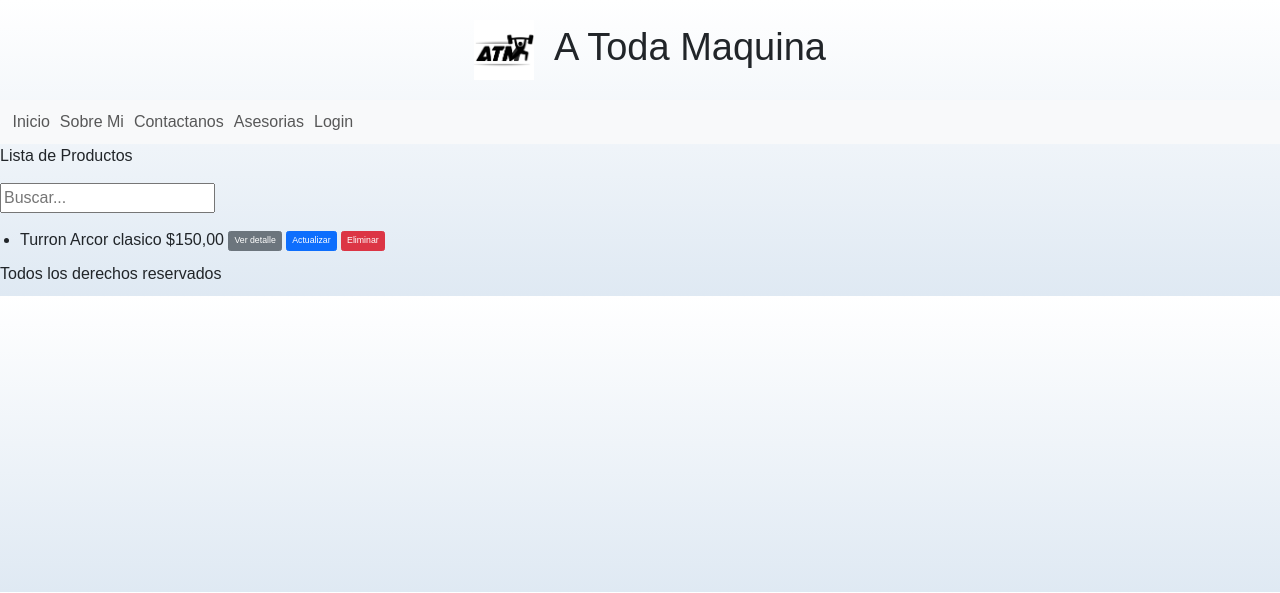
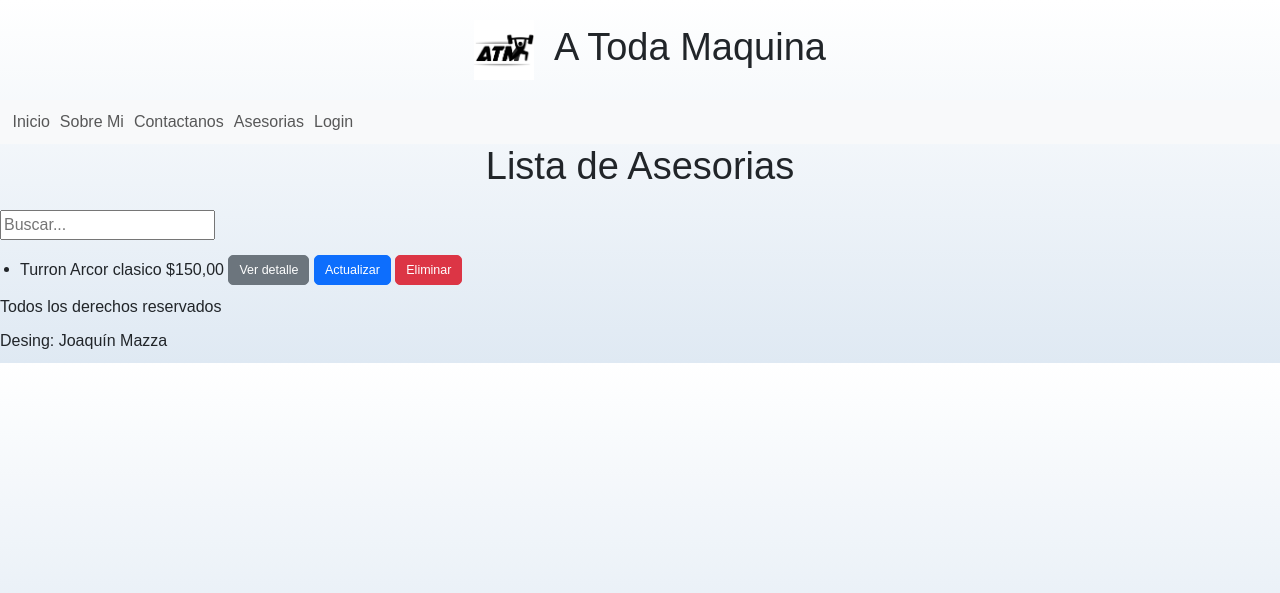
Before and after one commit to JoacoMazza/ATodaMaquina, a Django app: page /producto/producto/list/ in a window 1280 px wide. Shown: the top 593 px of the page. Run offline with Django 4.2, Linux system fonts and the light colour scheme; data comes from the database, SQL or seed files in the repository.

Commit message:
modificacion de titulos y creado el about

```diff
--- a/project/apps/Home/templates/Home/footer.html
+++ b/project/apps/Home/templates/Home/footer.html
@@ -1,4 +1,5 @@
 
 <footer>
     <p>Todos los derechos reservados</p>
+    <p>Desing: Joaquín Mazza</p>
 </footer>
--- a/project/apps/Home/templates/Home/index.html
+++ b/project/apps/Home/templates/Home/index.html
@@ -2,7 +2,7 @@
     {% load static %}
 
     {% block BASE_CONTENIDO %}
-        {% block INDEX_TITULO %} Pagina Principal {% endblock INDEX_TITULO %}
+        {% block INDEX_TITULO %} <h1>Pagina Principal</h1> {% endblock INDEX_TITULO %}
         {% block INDEX_CONTENIDO %}
 
             {% if user.is_authenticated %}
--- a/project/apps/Home/templates/Home/login.html
+++ b/project/apps/Home/templates/Home/login.html
@@ -1,8 +1,6 @@
 {% extends 'Home/index.html' %}
 
-    {% block INDEX_TITULO %}
-    Login
-    {% endblock INDEX_TITULO %}
+    {% block INDEX_TITULO %} <h1>Login</h1> {% endblock INDEX_TITULO %}
 
     {% block INDEX_CONTENIDO %}
 
--- a/project/apps/Home/templates/Home/navbar.html
+++ b/project/apps/Home/templates/Home/navbar.html
@@ -10,7 +10,7 @@
             <a class="nav-link {% if request.path == "/home/" %} active  {% endif %}" aria-current="page" href="{% url 'Home:home' %}">Inicio</a>
           </li>
           <li class="nav-item">
-            <a class="nav-link {% if request.path == "/about/" %} active  {% endif %}" href="#">Sobre Mi</a>
+            <a class="nav-link {% if request.path == "/about/" %} active  {% endif %}" href="{% url 'Home:about' %}">Sobre Mi</a>
           </li>
           <li class="nav-item">
             <a class="nav-link {% if request.path == "/cliente/" %} active  {% endif %}" href="{% url 'cliente:registrarFormulario' %}">Contactanos</a>
--- a/project/apps/Home/templates/Home/register.html
+++ b/project/apps/Home/templates/Home/register.html
@@ -1,8 +1,6 @@
 {% extends 'Home/index.html' %}
 
-    {% block INDEX_TITULO %}
-    Registro de usuario
-    {% endblock INDEX_TITULO %}
+    {% block INDEX_TITULO %} <h1>Registro de usuario</h1> {% endblock INDEX_TITULO %}
 
     {% block INDEX_CONTENIDO %}
 
--- a/project/apps/cliente/templates/cliente/cliente_confirm_delete.html
+++ b/project/apps/cliente/templates/cliente/cliente_confirm_delete.html
@@ -1,7 +1,7 @@
 {% extends 'cliente/index.html' %}
 
     {% block INDEX_TITULO %}
-        Eliminación de clientes
+        <h1>Eliminación de clientes</h1>
     {% endblock INDEX_TITULO %}
 
     {% block INDEX_CONTENIDO %}
--- a/project/apps/cliente/templates/cliente/index.html
+++ b/project/apps/cliente/templates/cliente/index.html
@@ -1,6 +1,6 @@
 {% extends 'Home/base.html' %}
 
-    {% block INDEX_TITULO %} Clientes {% endblock INDEX_TITULO %}
+    {% block INDEX_TITULO %} <h1>Clientes</h1> {% endblock INDEX_TITULO %}
 
     {% block INDEX_CONTENIDO %}
 
@@ -9,7 +9,7 @@
             <p>{{ cliente.apellido }}</p>
             <p>{{ cliente.nacimiento }}</p>
             <p>{{ cliente.sexo_id }}</p>
-            <a href="{% url 'cliente:cliente_delete' cliente.id %}" class="btn btn-danger  btn-sm">
+            <a href="{% url 'cliente:cliente_delete' cliente.id %}" class="btn btn-danger btn-lg">
                 Eliminar</a>
         {% endfor %}
     {% endblock INDEX_CONTENIDO %}
--- a/project/apps/producto/templates/producto/crear_producto.html
+++ b/project/apps/producto/templates/producto/crear_producto.html
@@ -1,6 +1,6 @@
 {% extends 'Home/base.html' %}
 
-    {% block INDEX_TITULO %} <p>Crear Productos</p> {% endblock INDEX_TITULO %}
+    {% block INDEX_TITULO %} <h1>Crear Asesoria</h1> {% endblock INDEX_TITULO %}
 
     {% block INDEX_CONTENIDO %}
 
--- a/project/apps/producto/templates/producto/index.html
+++ b/project/apps/producto/templates/producto/index.html
@@ -1,7 +1,7 @@
 {% extends 'Home/base.html' %}
     {% load static %}
 
-    {% block INDEX_TITULO %} <h1>Hola</h1> {% endblock INDEX_TITULO %}
+    {% block INDEX_TITULO %} <h1>Asesorias</h1> {% endblock INDEX_TITULO %}
 
     {% block INDEX_CONTENIDO %}
         {% if user.is_authenticated %}
@@ -19,7 +19,7 @@
             {% else %}
                 <img src="{% static 'producto/blanco.jpg' %}" alt="imagen">
             {% endif %}
-            <a href="#" type="button" class="btn btn-outline-primary col-2">Comprar</a>
+            <a href="#" type="button" class="btn btn-outline-primary btn-lg col-2">Comprar</a>
         {% endfor %}
 
     {% endblock INDEX_CONTENIDO %}
--- a/project/apps/producto/templates/producto/producto_confirm_delete.html
+++ b/project/apps/producto/templates/producto/producto_confirm_delete.html
@@ -1,8 +1,6 @@
 {% extends 'producto/index.html' %}
 
-    {% block INDEX_TITULO %}
-        Eliminación de Productos
-    {% endblock INDEX_TITULO %}
+    {% block INDEX_TITULO %} <h1>Eliminación de Asesorias</h1> {% endblock INDEX_TITULO %}
 
     {% block INDEX_CONTENIDO %}
 
--- a/project/apps/producto/templates/producto/producto_detail.html
+++ b/project/apps/producto/templates/producto/producto_detail.html
@@ -1,8 +1,6 @@
 {% extends 'producto/index.html' %}
 
-    {% block INDEX_TITULO %}
-        Detalle de Productos
-    {% endblock INDEX_TITULO %}
+    {% block INDEX_TITULO %} <h1>Detalle de Asesorias</h1> {% endblock INDEX_TITULO %}
 
     {% block INDEX_CONTENIDO %}
 
--- a/project/apps/producto/templates/producto/producto_form.html
+++ b/project/apps/producto/templates/producto/producto_form.html
@@ -1,8 +1,6 @@
 {% extends 'producto/index.html' %}
 
-    {% block INDEX_TITULO %}
-        Crear/Actualizar Productos
-    {% endblock INDEX_TITULO %}
+    {% block INDEX_TITULO %} <h1>Crear/Actualizar Asesorias</h1> {% endblock INDEX_TITULO %}
 
     {% block INDEX_CONTENIDO %}
 
--- a/project/apps/producto/templates/producto/producto_list.html
+++ b/project/apps/producto/templates/producto/producto_list.html
@@ -1,8 +1,6 @@
 {% extends 'producto/index.html' %}
 
-    {% block INDEX_TITULO %}
-        Lista de Productos
-    {% endblock INDEX_TITULO %}
+    {% block INDEX_TITULO %} <h1>Lista de Asesorias</h1> {% endblock INDEX_TITULO %}
 
     {% block INDEX_CONTENIDO %}
 
@@ -17,11 +15,11 @@
             {% for object in object_list %}
                 <ul>
                     <li>{{ object.nombre }} ${{ object.precio }}
-                        <a href="{% url 'producto:producto_detail' object.id %}" class="btn btn-secondary btn-sm">
+                        <a href="{% url 'producto:producto_detail' object.id %}" class="btn btn-secondary btn-lg">
                             Ver detalle</a>
-                        <a href="{% url 'producto:producto_update' object.id %}" class="btn btn-primary  btn-sm">
+                        <a href="{% url 'producto:producto_update' object.id %}" class="btn btn-primary  btn-lg">
                             Actualizar</a>
-                        <a href="{% url 'producto:producto_delete' object.id %}" class="btn btn-danger  btn-sm">
+                        <a href="{% url 'producto:producto_delete' object.id %}" class="btn btn-danger  btn-lg">
                             Eliminar</a>
                     </li>
                 </ul>
```
Also changed, not shown: project/apps/Home/templates/Home/about.html (+6 -2 lines), project/apps/producto/templates/producto/confirmar_compra.html (deleted).
